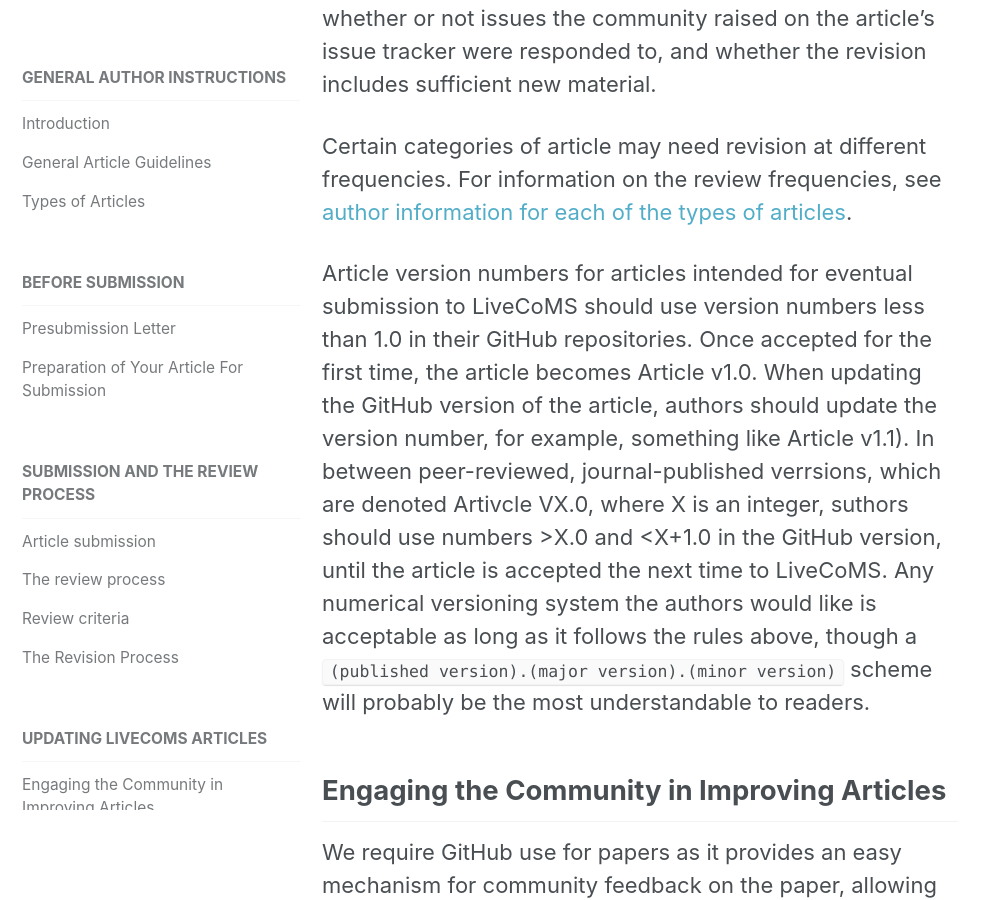
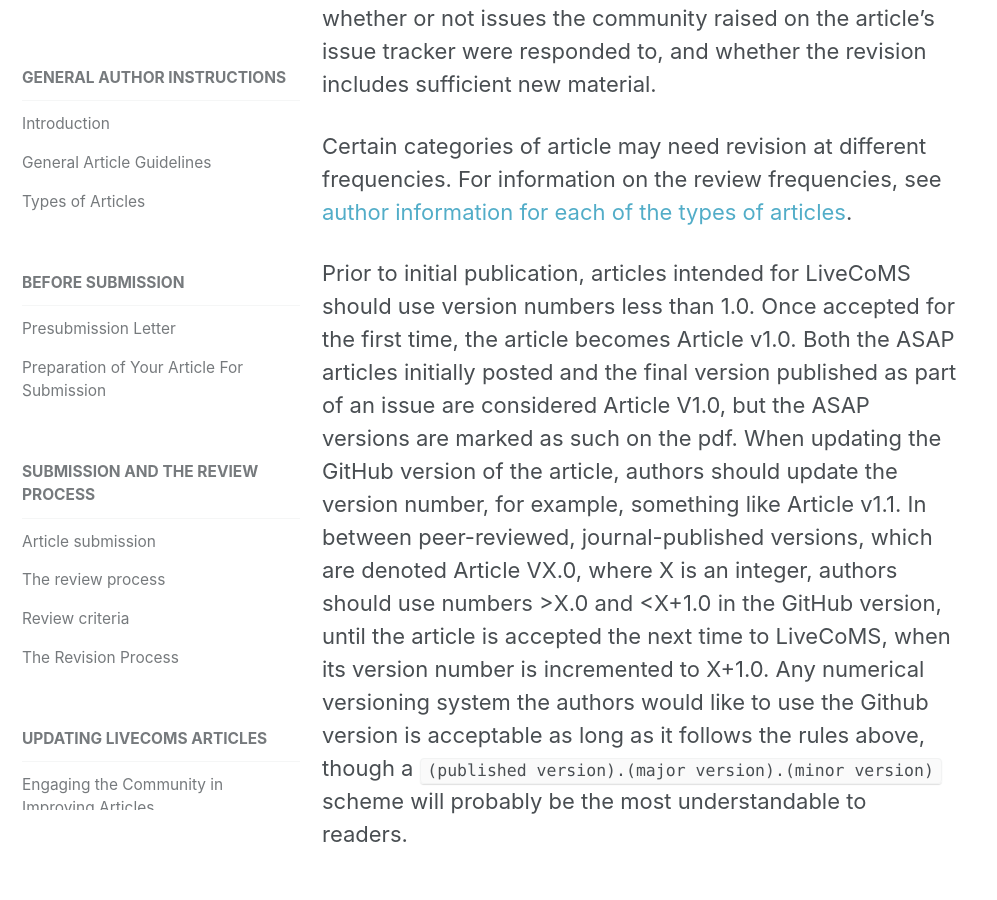
Before and after one commit to livecomsjournal/livecomsjournal.github.io, a Jekyll site: the page built from _author_instructions/01_policies.md, in a window 1280 px wide and 900 px high, scrolled down 17040 px. Shown: the whole window, without its empty margins (0-997 px from the left). Built offline with Jekyll 4.4.1, drawn with Linux system fonts in a browser that asks for light colours.

Commit message:
Responding to David Mobley's comments.

```diff
--- a/_author_instructions/01_policies.md
+++ b/_author_instructions/01_policies.md
@@ -233,7 +233,7 @@ Important additional review criteria for a revision will include whether or not
 Certain categories of article may need revision at different frequencies.
 For information on the review frequencies, see [author information for each of the types of articles](#types-of-articles).
 
-Article version numbers for articles intended for eventual submission to LiveCoMS should use version numbers less than 1.0 in their GitHub repositories. Once accepted for the first time, the article becomes Article v1.0.  When updating the GitHub version of the article, authors should update the version number, for example, something like Article v1.1). In between peer-reviewed, journal-published verrsions, which are denoted Artivcle VX.0, where X is an integer, suthors should use numbers >X.0 and <X+1.0 in the GitHub version, until the article is accepted the next time to LiveCoMS.  Any numerical versioning system the authors would like is acceptable as long as it follows the rules above, though a `(published version).(major version).(minor version)` scheme will probably be the most understandable to readers.
+Prior to initial publication, articles intended for LiveCoMS should use version numbers less than 1.0. Once accepted for the first time, the article becomes Article v1.0. Both the ASAP articles initially posted and the final version published as part of an issue are considered Article V1.0, but the ASAP versions are marked as such on the pdf. When updating the GitHub version of the article, authors should update the version number, for example, something like Article v1.1. In between peer-reviewed, journal-published versions, which are denoted Article VX.0, where X is an integer, authors should use numbers >X.0 and <X+1.0 in the GitHub version, until the article is accepted the next time to LiveCoMS, when its version number is incremented to X+1.0.  Any numerical versioning system the authors would like to use the Github version is acceptable as long as it follows the rules above, though a `(published version).(major version).(minor version)` scheme will probably be the most understandable to readers.
 
 ## Engaging the Community in Improving Articles
 
```
